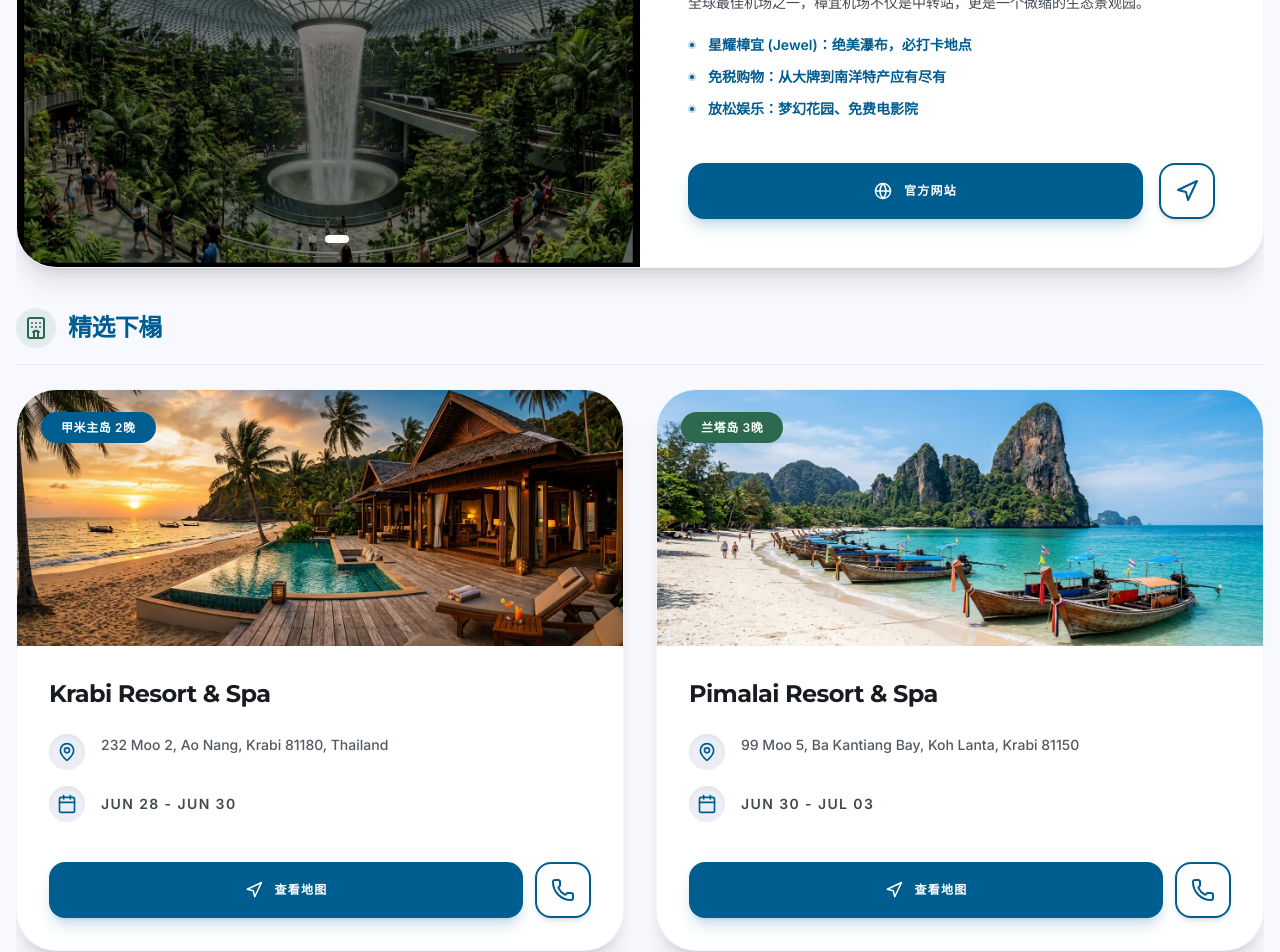
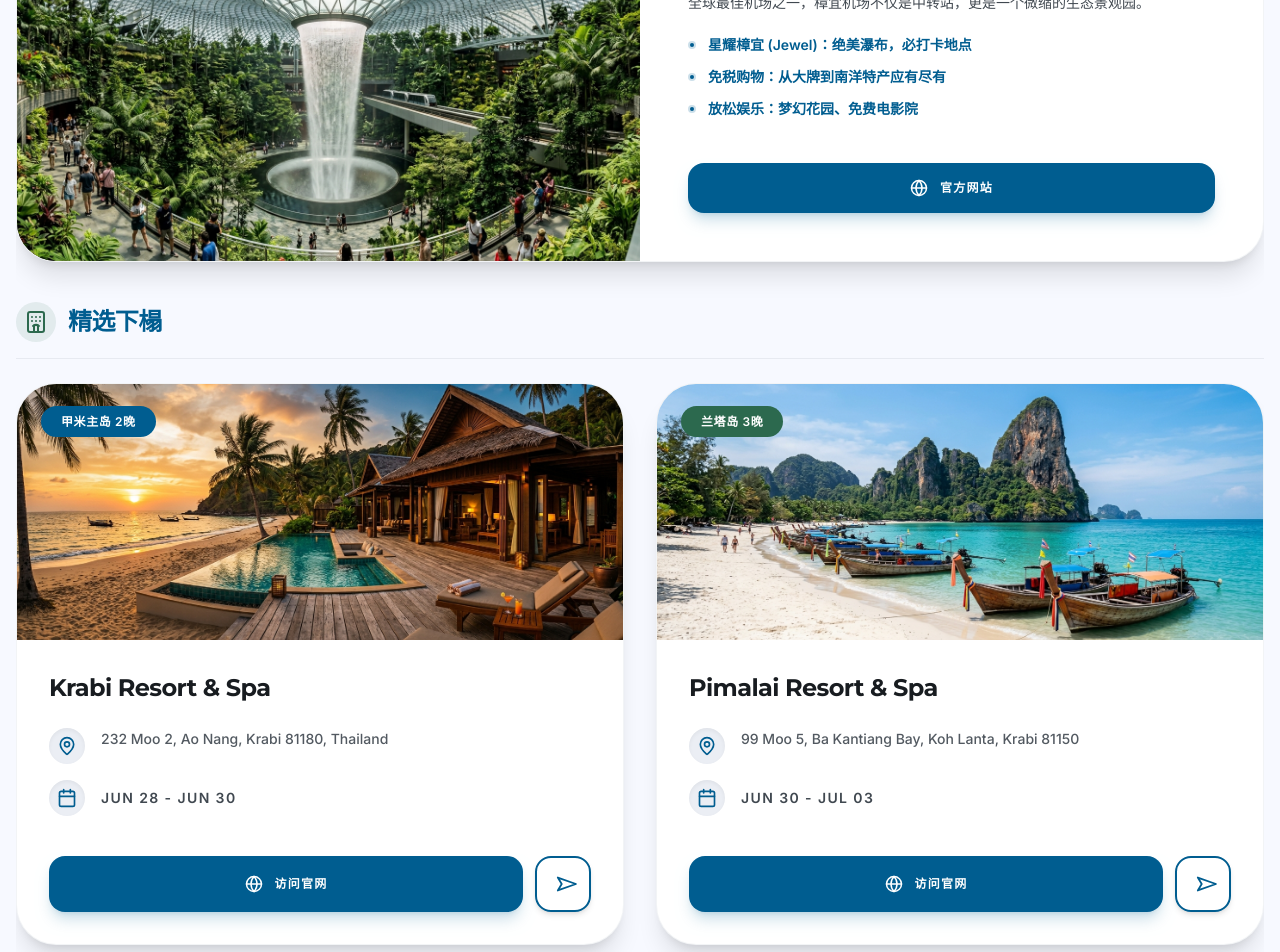
Before and after one commit to lenakids1603/2026krabi, a React (Vite) app: page /travel-info in a window 1280 px wide. Shown: the part 860-1812 px from the top of the page. Built offline with nearby package versions, Linux system fonts and the light colour scheme.

Commit message:
feat: Remove automatic image carousel
The automatic image carousel in the Travel Info section has been removed. The images are now static and no longer cycle automatically. This simplifies the component and removes unnecessary state management.

```diff
--- a/src/screens/TravelInfo.tsx
+++ b/src/screens/TravelInfo.tsx
@@ -14,15 +14,6 @@ const CHANGI_IMAGES = [
 ];
 
 export default function TravelInfo() {
-  const [currentImgIndex, setCurrentImgIndex] = useState(0);
-
-  useEffect(() => {
-    const timer = setInterval(() => {
-      setCurrentImgIndex((prev) => (prev + 1) % CHANGI_IMAGES.length);
-    }, 5000);
-    return () => clearInterval(timer);
-  }, []);
-
   return (
     <div className="space-y-10 pb-12 overflow-x-hidden">
       <header className="space-y-3">
@@ -116,31 +107,13 @@ export default function TravelInfo() {
 
         <div className="bg-white rounded-[2.5rem] shadow-xl overflow-hidden border border-outline-variant/20 group">
           <div className="grid grid-cols-1 md:grid-cols-2">
-            <div className="h-72 md:h-auto relative overflow-hidden bg-black">
-              <AnimatePresence mode="wait">
-                <motion.img
-                  key={currentImgIndex}
-                  src={CHANGI_IMAGES[currentImgIndex]}
-                  alt={`Changi Airport ${currentImgIndex}`}
-                  initial={{ opacity: 0, scale: 1.1 }}
-                  animate={{ opacity: 1, scale: 1 }}
-                  exit={{ opacity: 0, scale: 0.95 }}
-                  transition={{ duration: 1.5, ease: "easeInOut" }}
-                  className="absolute inset-0 w-full h-full object-cover"
-                  referrerPolicy="no-referrer"
-                />
-              </AnimatePresence>
-              <div className="absolute bottom-6 left-1/2 -translate-x-1/2 flex gap-2">
-                {CHANGI_IMAGES.map((_, idx) => (
-                  <div
-                    key={idx}
-                    className={cn(
-                      "w-2 h-2 rounded-full transition-all duration-500",
-                      currentImgIndex === idx ? "bg-white w-6" : "bg-white/40"
-                    )}
-                  />
-                ))}
-              </div>
+            <div className="h-72 md:h-auto relative overflow-hidden bg-black min-h-[250px]">
+              <img
+                src={changiWaterfall}
+                alt="Singapore Changi Airport"
+                className="absolute inset-x-0 inset-y-0 w-full h-full object-cover"
+                referrerPolicy="no-referrer"
+              />
             </div>
             <div className="p-8 md:p-12 flex flex-col justify-center space-y-5">
               <h4 className="font-heading font-bold text-2xl text-on-surface">新加坡樟宜机场 (SIN)</h4>
@@ -161,23 +134,14 @@ export default function TravelInfo() {
                   放松娱乐：梦幻花园、免费电影院
                 </li>
               </ul>
-              <div className="pt-6 flex gap-4">
+              <div className="pt-6">
                 <a
                   href="https://www.changiairport.com/"
                   target="_blank"
                   rel="noopener noreferrer"
-                  className="flex-1 px-6 py-4 bg-primary text-white font-bold rounded-2xl hover:brightness-110 transition-all active:scale-95 text-xs uppercase tracking-widest shadow-lg shadow-primary/20 flex items-center justify-center gap-3"
+                  className="w-full px-6 py-4 bg-primary text-white font-bold rounded-2xl hover:brightness-110 transition-all active:scale-95 text-xs uppercase tracking-widest shadow-lg shadow-primary/20 flex items-center justify-center gap-3"
                 >
                   <Globe size={18} /> 官方网站
-                </a>
-                <a
-                  href="https://www.changiairport.com/en/maps.html"
-                  target="_blank"
-                  rel="noopener noreferrer"
-                  className="w-14 h-14 border-2 border-primary text-primary rounded-2xl flex items-center justify-center hover:bg-primary hover:text-white transition-all active:scale-95 shadow-md flex-shrink-0"
-                  title="查看机场地图"
-                >
-                   <Navigation size={24} />
                 </a>
               </div>
             </div>
@@ -202,6 +166,8 @@ export default function TravelInfo() {
             dates="Jun 28 - Jun 30"
             img={krabiResort}
             color="bg-primary"
+            websiteUrl="https://www.krabiresort.com/"
+            mapUrl="https://www.google.com/maps/search/?api=1&query=Krabi+Resort+%26+Spa"
           />
           <HotelCard
             title="Pimalai Resort & Spa"
@@ -210,6 +176,8 @@ export default function TravelInfo() {
             dates="Jun 30 - Jul 03"
             img={krabiIslands}
             color="bg-secondary"
+            websiteUrl="https://www.pimalai.com/"
+            mapUrl="https://www.google.com/maps/search/?api=1&query=Pimalai+Resort+%26+Spa"
           />
         </div>
       </section>
@@ -281,7 +249,7 @@ function FlightCard({ type, route, totalDuration, segments, color }: any) {
   );
 }
 
-function HotelCard({ title, stay, addr, dates, img, color }: any) {
+function HotelCard({ title, stay, addr, dates, img, color, websiteUrl, mapUrl }: any) {
   return (
     <div className="bg-white rounded-[2.5rem] shadow-xl overflow-hidden flex flex-col group hover:shadow-2xl transition-all duration-500 border border-outline-variant/20 h-full">
       <div className="h-64 relative overflow-hidden">
@@ -305,12 +273,23 @@ function HotelCard({ title, stay, addr, dates, img, color }: any) {
           </div>
         </div>
         <div className="flex gap-3">
-          <button className="flex-1 bg-primary text-white font-bold py-4 rounded-2xl hover:brightness-110 transition-all active:scale-95 text-xs uppercase tracking-widest shadow-lg shadow-primary/20 flex items-center justify-center gap-3">
-            <Navigation size={18} /> 查看地图
-          </button>
-          <button className="w-14 h-14 border-2 border-primary text-primary rounded-2xl flex items-center justify-center hover:bg-primary hover:text-white transition-all active:scale-95 shadow-md">
-            <Phone size={24} />
-          </button>
+          <a
+            href={websiteUrl}
+            target="_blank"
+            rel="noopener noreferrer"
+            className="flex-1 bg-primary text-white font-bold py-4 rounded-2xl hover:brightness-110 transition-all active:scale-95 text-xs uppercase tracking-widest shadow-lg shadow-primary/20 flex items-center justify-center gap-3 animate-none"
+          >
+            <Globe size={18} /> 访问官网
+          </a>
+          <a
+            href={mapUrl}
+            target="_blank"
+            rel="noopener noreferrer"
+            className="w-14 h-14 border-2 border-primary text-primary rounded-2xl flex items-center justify-center hover:bg-primary hover:text-white transition-all active:scale-95 shadow-md flex-shrink-0"
+            title="导航"
+          >
+            <Navigation size={22} className="rotate-45" />
+          </a>
         </div>
       </div>
     </div>
```
